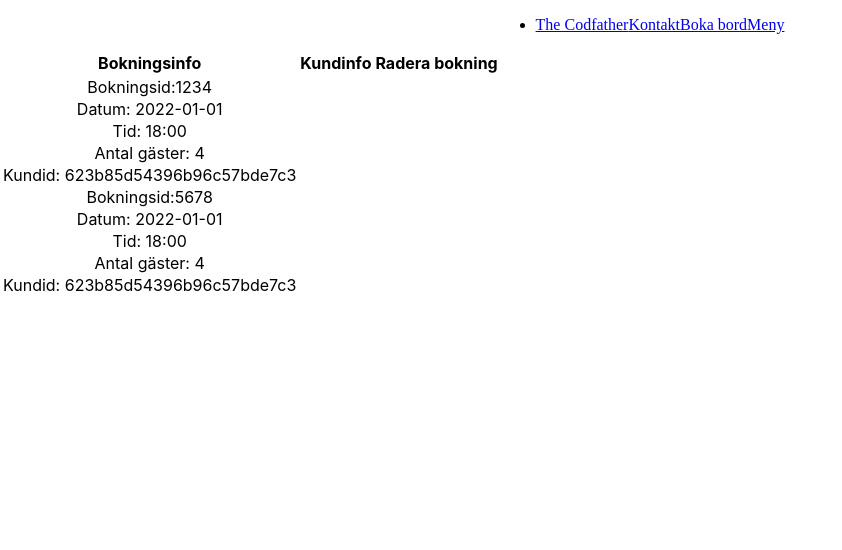
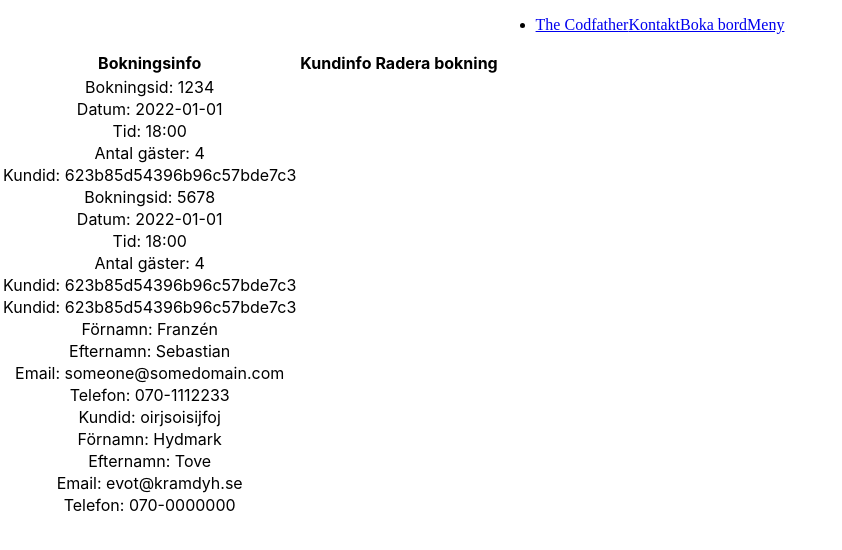
Before and after one commit to tovehydmark/restaurangen, a React (Create React App) app: page /Admin in a window 1280 px wide. Shown: the top 550 px of the page, without its empty margins (0-842 px from the left). Built offline with nearby package versions, Linux system fonts and the light colour scheme.

Commit message:
prints customer details too

```diff
--- a/src/components/Admin.tsx
+++ b/src/components/Admin.tsx
@@ -19,24 +19,7 @@ interface IBookingInformation {
 }
 
 export function Admin() {
-  //Customer info måste hämtas och sparas i en lista som vi mappar igenom
-  const [customerInfo, setCustomerInfo] = useState([
-    {
-      id: "623b85d54396b96c57bde7c3",
-      name: "Franzén",
-      lastname: "Sebastian",
-      email: "someone@somedomain.com",
-      phone: "070-1112233",
-    },
-    {
-      id: "oirjsoisijfoj",
-      name: "Hydmark",
-      lastname: "Tove",
-      email: "evot@kramdyh.se",
-      phone: "070-0000000",
-    },
-  ]);
-  //Samma med booking info
+  //Booking info måste hämtas och sparas i en lista som vi mappar igenom. Detta bara placeholder
   const [bookingInfo, setBookingInfo] = useState([
     {
       id: "1234",
@@ -56,6 +39,24 @@ export function Admin() {
     },
   ]);
 
+  //Samma med customer info
+  const [customerInfo, setCustomerInfo] = useState([
+    {
+      id: "623b85d54396b96c57bde7c3",
+      name: "Franzén",
+      lastname: "Sebastian",
+      email: "someone@somedomain.com",
+      phone: "070-1112233",
+    },
+    {
+      id: "oirjsoisijfoj",
+      name: "Hydmark",
+      lastname: "Tove",
+      email: "evot@kramdyh.se",
+      phone: "070-0000000",
+    },
+  ]);
+
   //Uppdaterar booking info-listan
   useEffect(() => {
     setBookingInfo([...bookingInfo]);
@@ -68,30 +69,30 @@ export function Admin() {
     // console.log(customerInfo);
   }, []);
 
-  //Filtrera på id. delete tar bort via id också så det är bäst
-  // let bookingInformation = bookingInfo.map(
-  //   (booking: IBookingInformation, i) => {
-  //     return (
-  //       <>
-  //         <PrintBookings
-  //           bookingDetails={booking}
-  //           // customerDetails={undefined}
-  //         ></PrintBookings>
-  //       </>
-  //     );
-  //   }
-  // );
-
   //Kan man kanske skapa en ny lista som man pushar
   let bookingInformation = bookingInfo.map(
     (booking: IBookingInformation, i) => {
       return (
         <tr key={i} className="tableRowToFlex">
-          <td>Bokningsid:{booking.id}</td>
+          <td>Bokningsid: {booking.id}</td>
           <td>Datum: {booking.date}</td>
           <td>Tid: {booking.time}</td>
           <td> Antal gäster: {booking.numberOfGuests}</td>
           <td>Kundid: {booking.customerId}</td>
+        </tr>
+      );
+    }
+  );
+
+  let customerInformation = customerInfo.map(
+    (customer: ICustomerInformation, i) => {
+      return (
+        <tr key={i} className="tableRowToFlex">
+          <td>Kundid: {customer.id}</td>
+          <td>Förnamn: {customer.name}</td>
+          <td>Efternamn: {customer.lastname}</td>
+          <td>Email: {customer.email}</td>
+          <td>Telefon: {customer.phone}</td>
         </tr>
       );
     }
@@ -107,6 +108,7 @@ export function Admin() {
             <th>Radera bokning</th>
           </tr>
           {bookingInformation}
+          {customerInformation}
         </tbody>
       </table>
     </>
```
